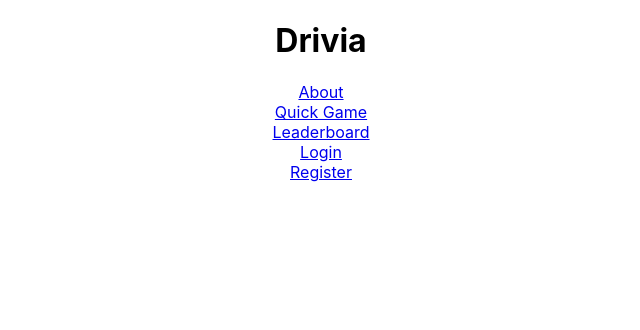
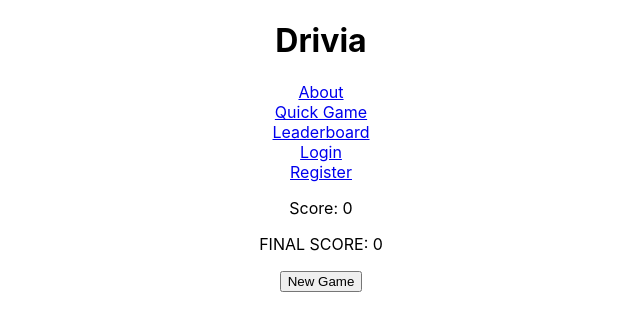
Before and after one commit to jordanhenn/drivia-client, a React (Create React App) app: page /game in a window 1280 px wide. Shown: the top 330 px of the page, without its empty margins (319-959 px from the left). Built offline with nearby package versions, Linux system fonts and the light colour scheme.

Commit message:
built mpv

```diff
--- a/src/components/Score/Score.js
+++ b/src/components/Score/Score.js
@@ -0,0 +1,14 @@
+import React, { Component } from 'react';
+import QuestionsContext from '../../contexts/QuestionsContext'
+
+export default class Score extends Component {
+    static contextType = QuestionsContext
+    render() {
+      const { score } = this.context
+      return (
+        <div>
+            <p><span className='score'>Score: </span><span className="points">{score}</span></p>
+        </div>
+      )
+    }
+  }
--- a/src/routes/GamePage/GamePage.js
+++ b/src/routes/GamePage/GamePage.js
@@ -1,10 +1,13 @@
-import React, { Component } from 'react';
+import React, { Component } from 'react'
+import { withRouter} from 'react-router-dom'
 import QuestionItem from '../../components/QuestionItem/QuestionItem'
 import QuestionsContext from '../../contexts/QuestionsContext'
 import DriviaApiService from '../../services/drivia-api-service'
+import Score from '../../components/Score/Score'
+import TokenService from '../../services/token-service'
 
 
-export default class GamePage extends Component {
+class GamePage extends Component {
   static contextType = QuestionsContext
 
   state = {
@@ -13,6 +16,19 @@ export default class GamePage extends Component {
       categoryTwoQuestions: [],
       categoryThreeQuestions: []
   }
+
+  newGame = () => {
+    this.context.setScore(0)
+    this.props.history.push('/gamesetup')
+  }
+
+  submitScore = () => {
+    const { score } = this.context
+    DriviaApiService.postScore(score)
+    this.context.setScore(0)
+    this.props.history.push('/leaderboard')
+  }
+
 
   componentDidMount() {
     this.context.clearError()
@@ -57,10 +73,38 @@ export default class GamePage extends Component {
     )
   }
 
+  renderFinalScore() {
+      const { categoryOneQuestions, categoryTwoQuestions, categoryThreeQuestions, score } = this.context
+      const authVersion = (<div>
+          <p className="final-score"><span className="final-score-title">FINAL SCORE: </span><span className="final-score-num">{score}</span></p>
+          <button onClick={this.newGame} className="new-game">New Game</button>
+          <button onClick={this.submitScore} className="submit-score">Submit Score</button>
+      </div>)
+      const noAuthVersion = (<div>
+        <p className="final-score"><span className="final-score-title">FINAL SCORE: </span><span className="final-score-num">{score}</span></p>
+        <button onClick={this.newGame} className="new-game">New Game</button>
+    </div>)
+      if(categoryOneQuestions.length === 0
+        && categoryTwoQuestions.length === 0
+        && categoryThreeQuestions.length === 0
+        && TokenService.hasAuthToken()) {
+            return authVersion
+        }
+        else if (categoryOneQuestions.length === 0
+            && categoryTwoQuestions.length === 0
+            && categoryThreeQuestions.length === 0) {
+                return noAuthVersion
+            }
+  }
+
   render() {
     const { categories } = this.context
     return (
       <div>
+          <div className="score-location">
+              <Score/>
+          </div>
+          {this.renderFinalScore()}
           <div className='categories'>
               <div className='category-one'>
                 <h3 className='category-header'>{categories[0]}</h3>
@@ -85,3 +129,5 @@ export default class GamePage extends Component {
     )
   }
 }
+
+export default withRouter(GamePage)
--- a/src/routes/Leaderboard/Leaderboard.js
+++ b/src/routes/Leaderboard/Leaderboard.js
@@ -1,54 +1,26 @@
 import React, { Component } from 'react';
+import DriviaApiService from '../../services/drivia-api-service'
 
-const usersAndScores = [
-    {
-        user: 'bobby',
-        score: 2000
-    },
-    {
-        user: 'bobby1',
-        score: 1999
-    },
-    {
-        user: 'bobby2',
-        score: 1998
-    },
-    {
-        user: 'bobby3',
-        score: 1997
-    },
-    {
-        user: 'bobby4',
-        score: 1996
-    },
-    {
-        user: 'bobby5',
-        score: 1995
-    },
-    {
-        user: 'bobby6',
-        score: 1994
-    },
-    {
-        user: 'bobby7',
-        score: 1993
-    },
-    {
-        user: 'bobby8',
-        score: 1992
-    },
-    {
-        user: 'bobby9',
-        score: 1991
-    },
-]
 
 export default class Leaderboard extends Component {
+
+  state = {
+    leaders: []
+  }
+
+  componentDidMount() {
+    DriviaApiService.getScores()
+      .then(result => {
+        console.log(result)
+        this.setState({ leaders: result })
+      })
+  }
+
   render() {
-    //const { error } = this.state
-    const leaderTableItems = usersAndScores.map(user => {
+    const { leaders } = this.state
+    const leaderTableItems = leaders.map(user => {
         return <tr>
-            <td>{user.user}</td>
+            <td>{user['user:user_name']}</td>
             <td>{user.score}</td>
         </tr>
     })
--- a/src/routes/LoginPage/LoginPage.js
+++ b/src/routes/LoginPage/LoginPage.js
@@ -1,7 +1,8 @@
 import React, { Component } from 'react'
 import LoginForm from '../../components/LoginForm/LoginForm'
+import { withRouter } from 'react-router-dom'
 
-export default class LoginPage extends Component {
+class LoginPage extends Component {
   static defaultProps = {
     location: {},
     history: {
@@ -26,3 +27,5 @@ export default class LoginPage extends Component {
     )
   }
 }
+
+export default withRouter(LoginPage)
--- a/src/services/drivia-api-service.js
+++ b/src/services/drivia-api-service.js
@@ -36,7 +36,7 @@ const DriviaApiService = {
           : res.json()
       )
   },
-  postScore(user_id, score) {
+  postScore( score ) {
     return fetch(`${config.API_ENDPOINT}/leaderboard`, {
       method: 'POST',
       headers: {
@@ -44,7 +44,6 @@ const DriviaApiService = {
         'Authorization': `bearer ${TokenService.getAuthToken()}`,
       },
       body: JSON.stringify({
-        user_id,
         score
       }),
     })
```
